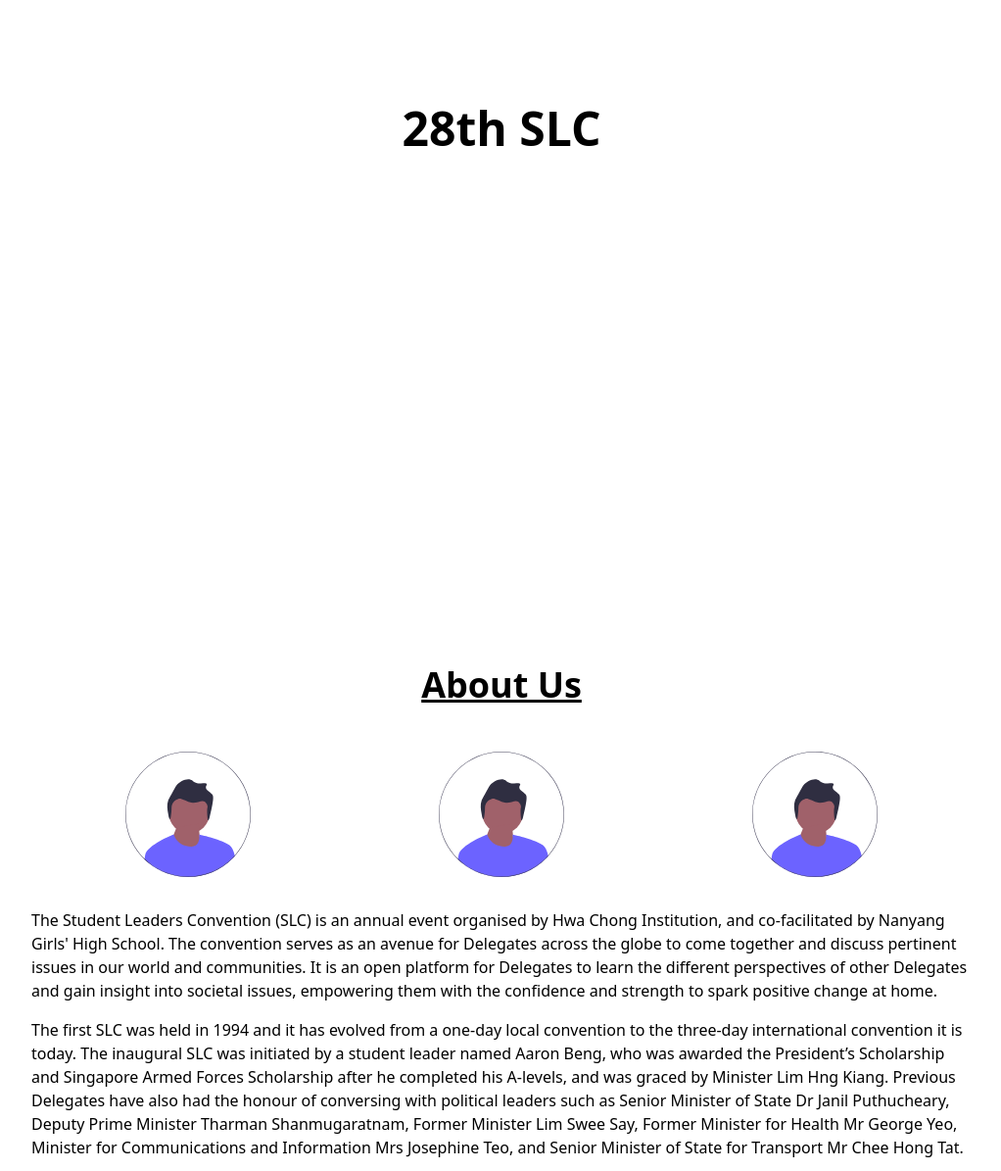
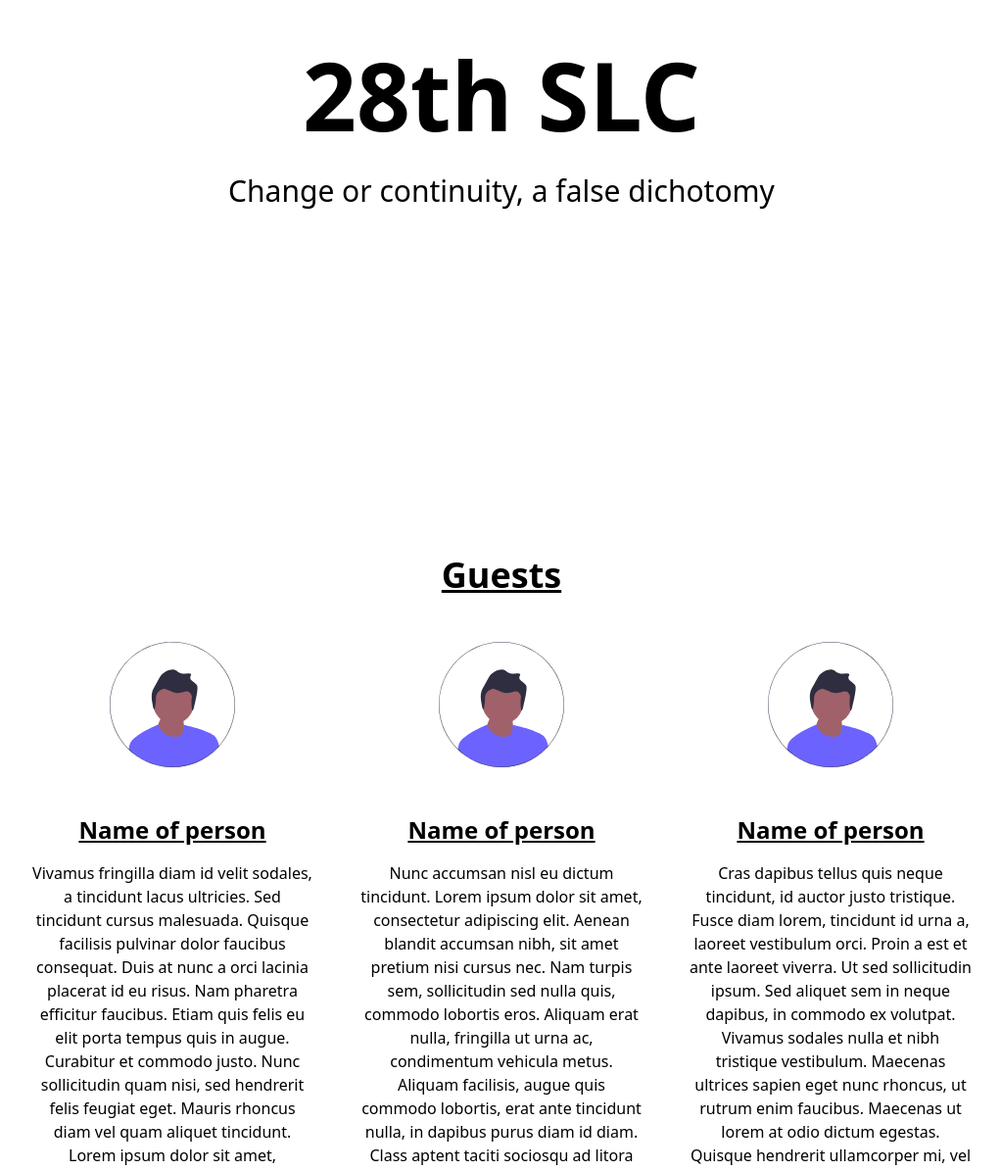
Before and after one commit to vincentcayadi/slc-website, a Next.js app: page / in a window 1280 px wide. Shown: the part 269-1464 px from the top of the page at 98% size, without its empty margins (128-1150 px from the left). Built offline with nearby package versions, Linux system fonts and the light colour scheme.

Commit message:
maybe i add modal for about us

```diff
--- a/components/footer.tsx
+++ b/components/footer.tsx
@@ -1,9 +1,11 @@
+import Link from "next/link";
+import About from "../pages/about";
 export default function Footer() {
   return (
     /* footer for social media links*/
     <>
       <div className="flex flex-row items-center justify-center p-2 m-2 text-xl text-center ">
-        Instagram | Facebook | Twitter | LinkedIn
+        Instagram | <Link href="about"> About Us </Link> | Ebooklet
       </div>
     </>
   );
--- /dev/null
+++ b/pages/about.tsx
@@ -0,0 +1,38 @@
+/* later i change this to a pop up */
+function About() {
+  return (
+    <div className="grid md:h-screen place-items-center">
+      <div>
+        <h1 className="mb-12 text-4xl font-bold text-center underline">
+          About Us
+        </h1>
+        <div className="grid grid-cols-1 mb-8 md:grid-cols-3"></div>
+        <p>
+          The Student Leaders Convention (SLC) is an annual event organised by
+          Hwa Chong Institution, and co-facilitated by Nanyang Girls' High
+          School. The convention serves as an avenue for Delegates across the
+          globe to come together and discuss pertinent issues in our world and
+          communities. It is an open platform for Delegates to learn the
+          different perspectives of other Delegates and gain insight into
+          societal issues, empowering them with the confidence and strength to
+          spark positive change at home.
+        </p>
+        <p className="mt-4">
+          The first SLC was held in 1994 and it has evolved from a one-day local
+          convention to the three-day international convention it is today. The
+          inaugural SLC was initiated by a student leader named Aaron Beng, who
+          was awarded the President’s Scholarship and Singapore Armed Forces
+          Scholarship after he completed his A-levels, and was graced by
+          Minister Lim Hng Kiang. Previous Delegates have also had the honour of
+          conversing with political leaders such as Senior Minister of State Dr
+          Janil Puthucheary, Deputy Prime Minister Tharman Shanmugaratnam,
+          Former Minister Lim Swee Say, Former Minister for Health Mr George
+          Yeo, Minister for Communications and Information Mrs Josephine Teo,
+          and Senior Minister of State for Transport Mr Chee Hong Tat.
+        </p>
+      </div>
+    </div>
+  );
+}
+
+export default About;
--- a/pages/index.tsx
+++ b/pages/index.tsx
@@ -8,45 +8,13 @@ const Home = () => {
   return (
     <>
       <div className="w-3/4 m-auto">
-        <div className="grid h-screen place-items-center">
-          <h1 className="text-5xl font-bold">28th SLC</h1>
-        </div>
-        <div className="grid md:h-screen place-items-center">
+        <div className="grid h-screen text-center place-items-center">
           <div>
-            <h1 className="mb-12 text-4xl font-bold text-center underline">
-              About Us
-            </h1>
-            <div className="grid grid-cols-1 mb-8 md:grid-cols-3">
-              <Profile className="mx-auto mb-8 md:mb-0" />
-              <Profile className="mx-auto mb-8 md:mb-0" />
-              <Profile className="mx-auto mb-8 md:mb-0" />
-            </div>
-            <p>
-              The Student Leaders Convention (SLC) is an annual event organised
-              by Hwa Chong Institution, and co-facilitated by Nanyang Girls'
-              High School. The convention serves as an avenue for Delegates
-              across the globe to come together and discuss pertinent issues in
-              our world and communities. It is an open platform for Delegates to
-              learn the different perspectives of other Delegates and gain
-              insight into societal issues, empowering them with the confidence
-              and strength to spark positive change at home.
-            </p>
-            <p className="mt-4">
-              The first SLC was held in 1994 and it has evolved from a one-day
-              local convention to the three-day international convention it is
-              today. The inaugural SLC was initiated by a student leader named
-              Aaron Beng, who was awarded the President’s Scholarship and
-              Singapore Armed Forces Scholarship after he completed his
-              A-levels, and was graced by Minister Lim Hng Kiang. Previous
-              Delegates have also had the honour of conversing with political
-              leaders such as Senior Minister of State Dr Janil Puthucheary,
-              Deputy Prime Minister Tharman Shanmugaratnam, Former Minister Lim
-              Swee Say, Former Minister for Health Mr George Yeo, Minister for
-              Communications and Information Mrs Josephine Teo, and Senior
-              Minister of State for Transport Mr Chee Hong Tat.
-            </p>
+            <h1 className="mb-8 font-bold text-8xl ">28th SLC</h1>
+            <p className="text-3xl">Change or continuity, a false dichotomy</p>
           </div>
         </div>
+
         <div className="grid text-center md:h-screen place-items-center">
           <div>
             <h1 className="mt-4 mb-12 text-4xl font-bold text-center underline">
```
